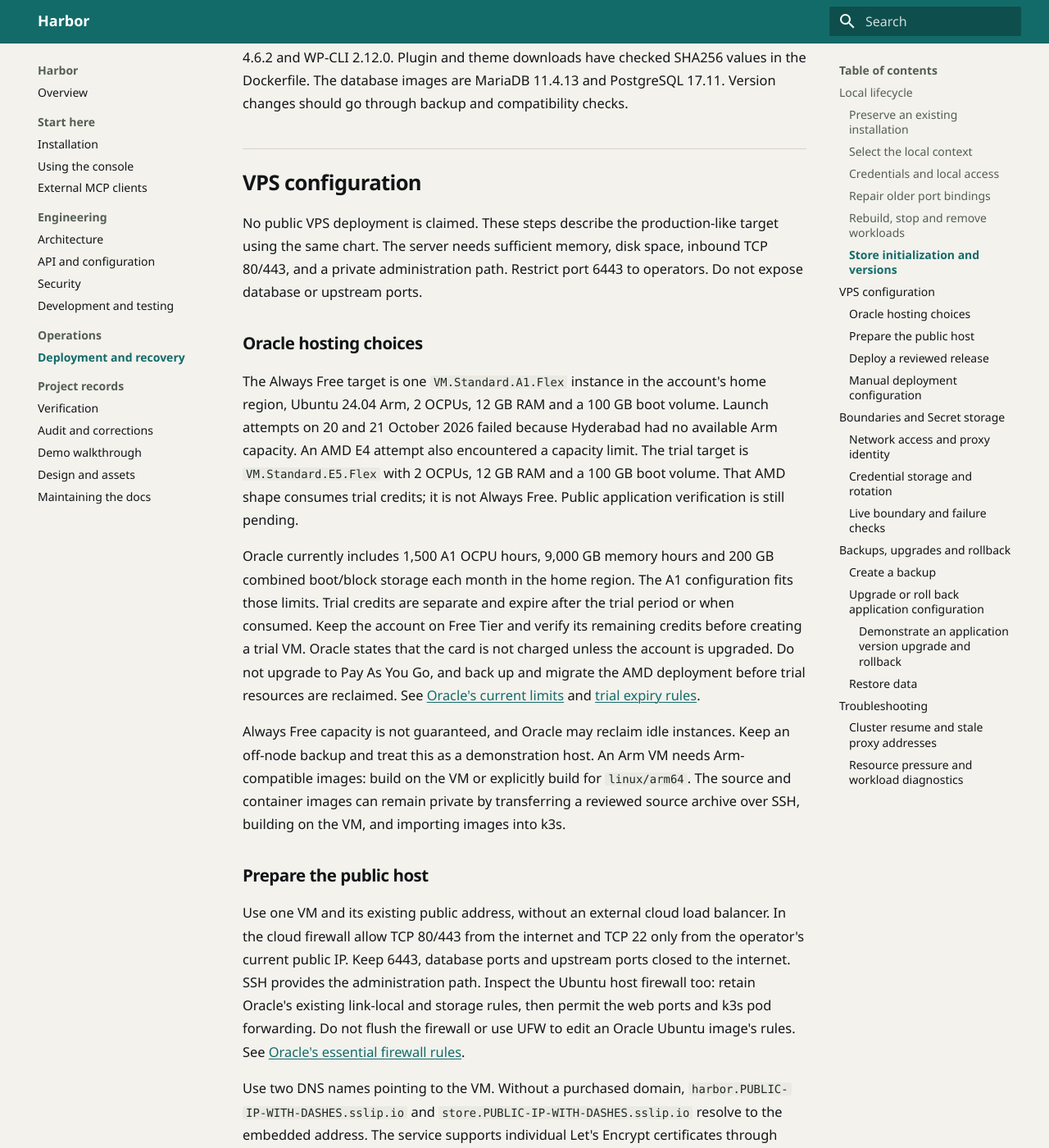
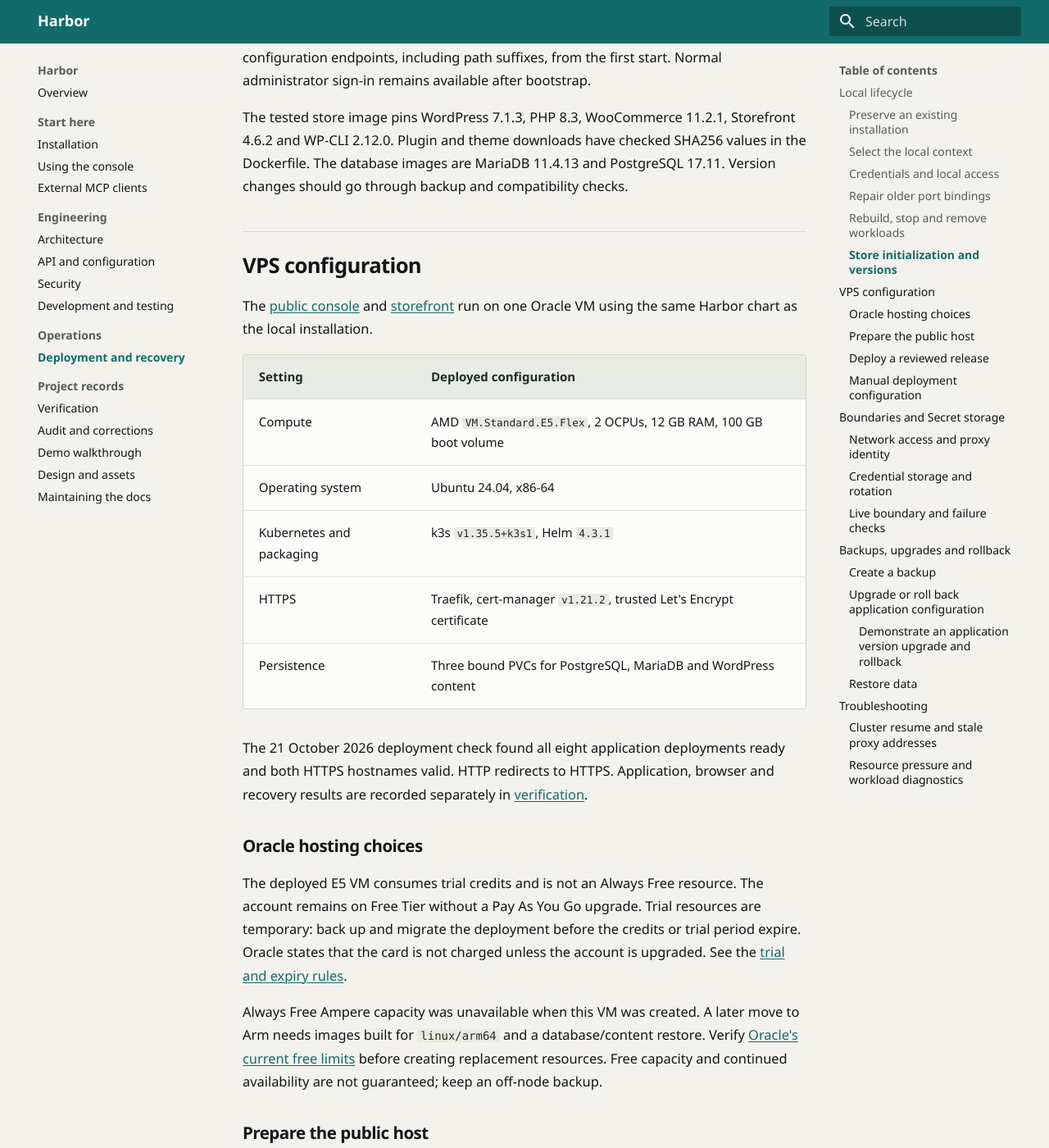
Before and after one commit to satwiksps/harbor, an MkDocs documentation site: the page built from docs/operations.md, in a window 1280 px wide and 1400 px high, scrolled down 4144 px. Shown: the whole window at 82% size. Built offline with MkDocs 1.6.1 and Material for MkDocs 9.7.7, drawn with Linux system fonts in a browser that asks for light colours; some of the changed text lies outside the part shown.

Commit message:
docs: publish live Harbor endpoints and trial hosting details

```diff
--- a/docs/operations.md
+++ b/docs/operations.md
@@ -89,19 +89,29 @@ The deployment script creates `.runtime/values-runtime.yaml` with the actual nod
 
 The WordPress bootstrap Job runs after installation and upgrades. It installs WordPress once, activates the packaged WooCommerce and Storefront versions, and creates missing API credentials. Starter products and classic cart/checkout content are initialized only before the `harbor_seed_complete` marker is set; later product deletions and page edits remain intact. Earlier seed markers remain compatible without replaying initialization. It configures INR, the Asia/Kolkata timezone, COD and the sample shipping table, and turns off WooCommerce coming-soon mode so anonymous visitors can browse. If no published privacy page exists, it publishes a short demo data-use notice once and links checkout to it; later edits remain intact. The demo intentionally has no outbound email provider. The original product SVGs are packaged assets; arbitrary SVG uploads are not enabled. Products without media have a labeled typographic card rather than a broken-image icon.
 
+Initialization runs through WP-CLI. Apache blocks the browser installer and setup-configuration endpoints, including path suffixes, from the first start. Normal administrator sign-in remains available after bootstrap.
+
 The tested store image pins WordPress 7.1.3, PHP 8.3, WooCommerce 11.2.1, Storefront 4.6.2 and WP-CLI 2.12.0. Plugin and theme downloads have checked SHA256 values in the Dockerfile. The database images are MariaDB 11.4.13 and PostgreSQL 17.11. Version changes should go through backup and compatibility checks.
 
 ## VPS configuration
 
-No public VPS deployment is claimed. These steps describe the production-like target using the same chart. The server needs sufficient memory, disk space, inbound TCP 80/443, and a private administration path. Restrict port 6443 to operators. Do not expose database or upstream ports.
+The [public console](https://harbor.140-245-235-253.sslip.io/) and [storefront](https://store.140-245-235-253.sslip.io/) run on one Oracle VM using the same Harbor chart as the local installation.
+
+| Setting | Deployed configuration |
+| --- | --- |
+| Compute | AMD `VM.Standard.E5.Flex`, 2 OCPUs, 12 GB RAM, 100 GB boot volume |
+| Operating system | Ubuntu 24.04, x86-64 |
+| Kubernetes and packaging | k3s `v1.35.5+k3s1`, Helm `4.3.1` |
+| HTTPS | Traefik, cert-manager `v1.21.2`, trusted Let's Encrypt certificate |
+| Persistence | Three bound PVCs for PostgreSQL, MariaDB and WordPress content |
+
+The 21 October 2026 deployment check found all eight application deployments ready and both HTTPS hostnames valid. HTTP redirects to HTTPS. Application, browser and recovery results are recorded separately in [verification](verification.md).
 
 ### Oracle hosting choices
 
-The Always Free target is one `VM.Standard.A1.Flex` instance in the account's home region, Ubuntu 24.04 Arm, 2 OCPUs, 12 GB RAM and a 100 GB boot volume. Launch attempts on 20 and 21 October 2026 failed because Hyderabad had no available Arm capacity. An AMD E4 attempt also encountered a capacity limit. The trial target is `VM.Standard.E5.Flex` with 2 OCPUs, 12 GB RAM and a 100 GB boot volume. That AMD shape consumes trial credits; it is not Always Free. Public application verification is still pending.
+The deployed E5 VM consumes trial credits and is not an Always Free resource. The account remains on Free Tier without a Pay As You Go upgrade. Trial resources are temporary: back up and migrate the deployment before the credits or trial period expire. Oracle states that the card is not charged unless the account is upgraded. See the [trial and expiry rules](https://docs.oracle.com/en-us/iaas/Content/FreeTier/freetier.htm).
 
-Oracle currently includes 1,500 A1 OCPU hours, 9,000 GB memory hours and 200 GB combined boot/block storage each month in the home region. The A1 configuration fits those limits. Trial credits are separate and expire after the trial period or when consumed. Keep the account on Free Tier and verify its remaining credits before creating a trial VM. Oracle states that the card is not charged unless the account is upgraded. Do not upgrade to Pay As You Go, and back up and migrate the AMD deployment before trial resources are reclaimed. See [Oracle's current limits](https://docs.oracle.com/en-us/iaas/Content/FreeTier/freetier_topic-Always_Free_Resources.htm) and [trial expiry rules](https://docs.oracle.com/en-us/iaas/Content/FreeTier/freetier.htm).
-
-Always Free capacity is not guaranteed, and Oracle may reclaim idle instances. Keep an off-node backup and treat this as a demonstration host. An Arm VM needs Arm-compatible images: build on the VM or explicitly build for `linux/arm64`. The source and container images can remain private by transferring a reviewed source archive over SSH, building on the VM, and importing images into k3s.
+Always Free Ampere capacity was unavailable when this VM was created. A later move to Arm needs images built for `linux/arm64` and a database/content restore. Verify [Oracle's current free limits](https://docs.oracle.com/en-us/iaas/Content/FreeTier/freetier_topic-Always_Free_Resources.htm) before creating replacement resources. Free capacity and continued availability are not guaranteed; keep an off-node backup.
 
 ### Prepare the public host
 
```
Also changed, not shown: other parts of docs/operations.md (+2 -2 lines), README.md (+2 -0 lines), docs/index.md (+4 -2 lines).
